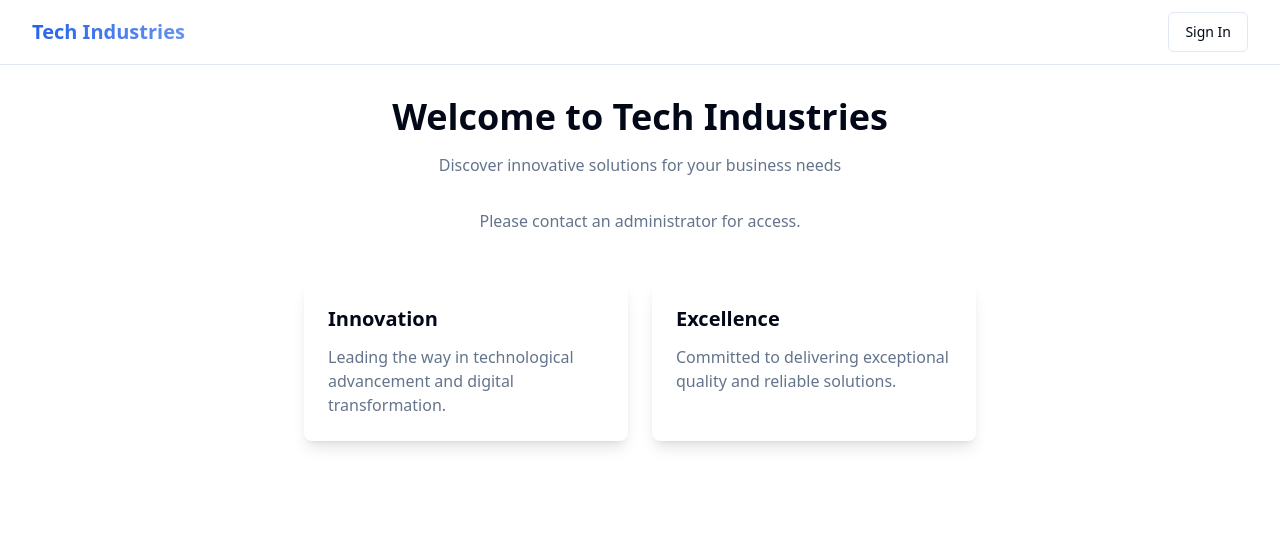
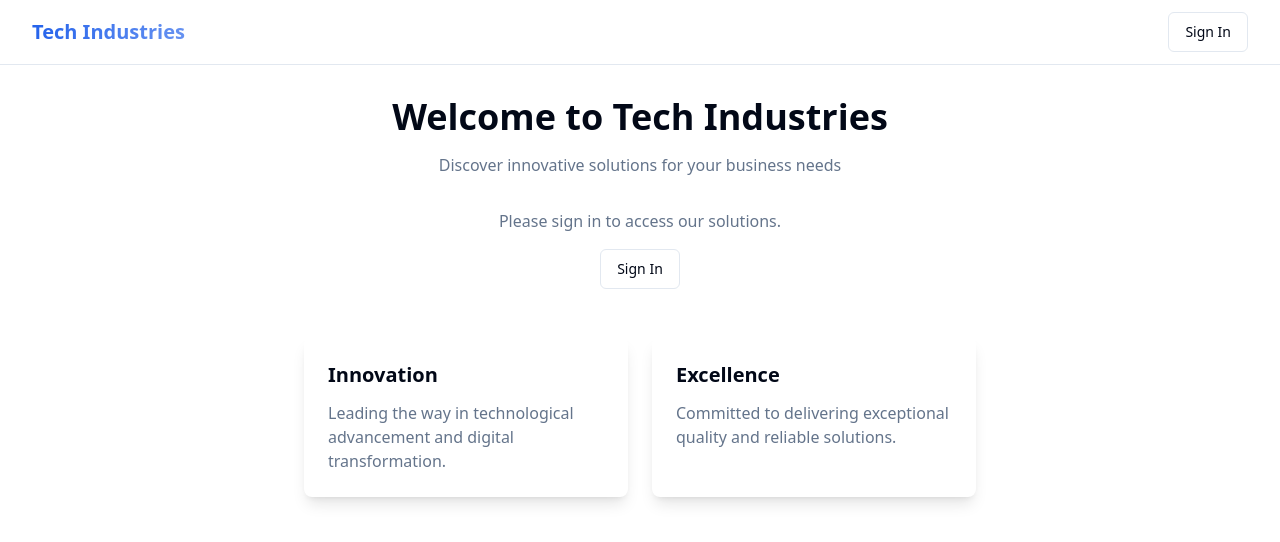
Before and after one commit to smilebaim/Random-View, a React (Vite) app: page / in a window 1280 px wide. Shown: the top 542 px of the page. Built offline with nearby package versions, Linux system fonts and the light colour scheme; no server answers; the database is empty.

Commit message:
Update HomePage component

```diff
--- a/src/pages/HomePage.jsx
+++ b/src/pages/HomePage.jsx
@@ -5,11 +5,13 @@ import { ExternalLink } from "lucide-react";
 import { Link } from "react-router-dom";
 import { Navbar } from "@/components/Navbar";
 import { supabase } from "@/lib/supabase";
+import { useAuth } from "@/contexts/AuthContext";
 
 export function HomePage() {
   const [websites, setWebsites] = useState([]);
   const [isLoading, setIsLoading] = useState(true);
   const [error, setError] = useState(null);
+  const { user } = useAuth();
 
   useEffect(() => {
     fetchWebsites();
@@ -91,8 +93,15 @@ export function HomePage() {
                   Explore Our Solutions
                 </Link>
               </Button>
+            ) : user ? (
+              <p className="text-muted-foreground">No solutions available at the moment.</p>
             ) : (
-              <p className="text-muted-foreground">Please contact an administrator for access.</p>
+              <div className="space-y-4">
+                <p className="text-muted-foreground">Please sign in to access our solutions.</p>
+                <Button asChild variant="outline">
+                  <Link to="/login">Sign In</Link>
+                </Button>
+              </div>
             )}
           </header>
 
```
